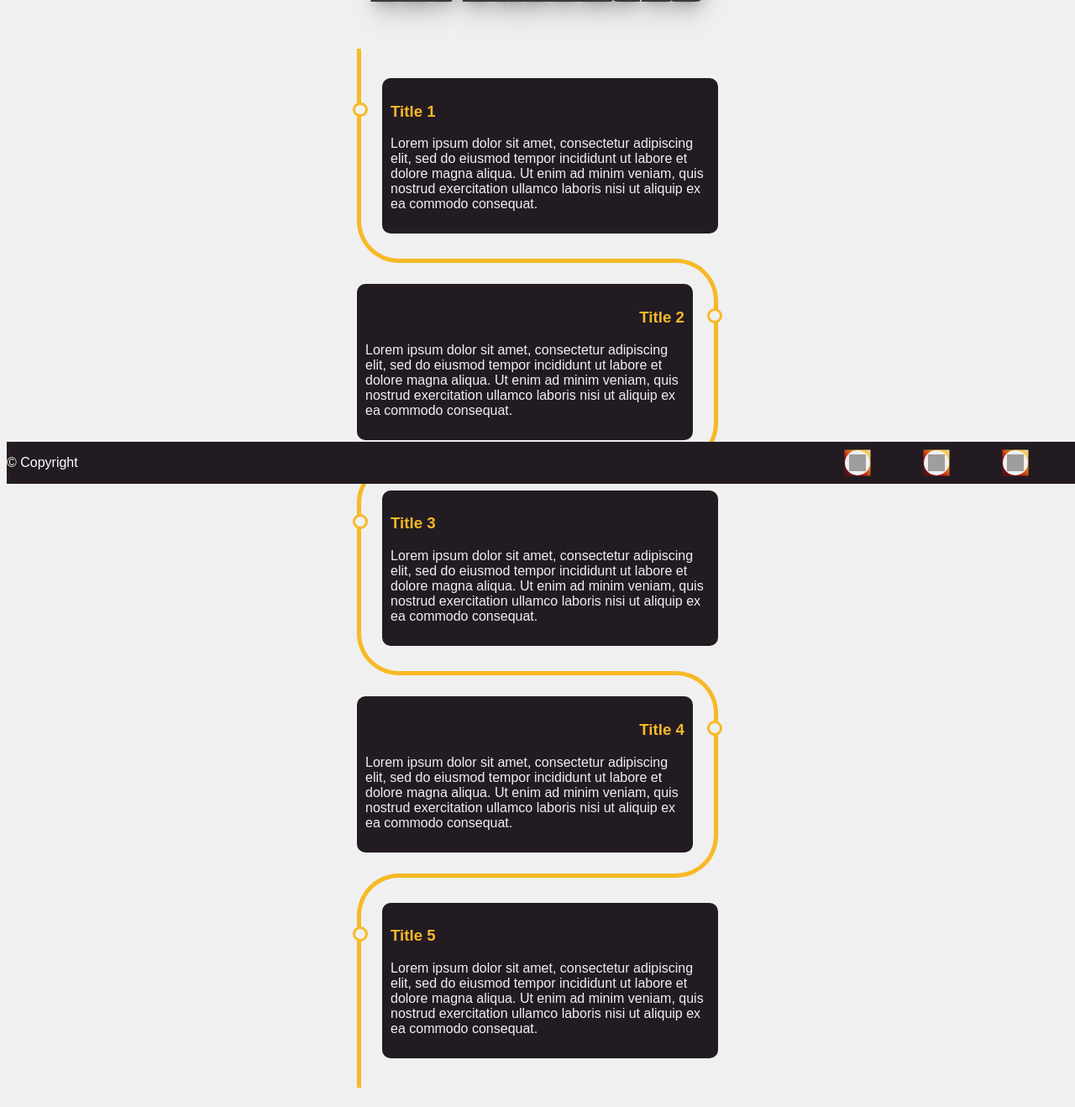
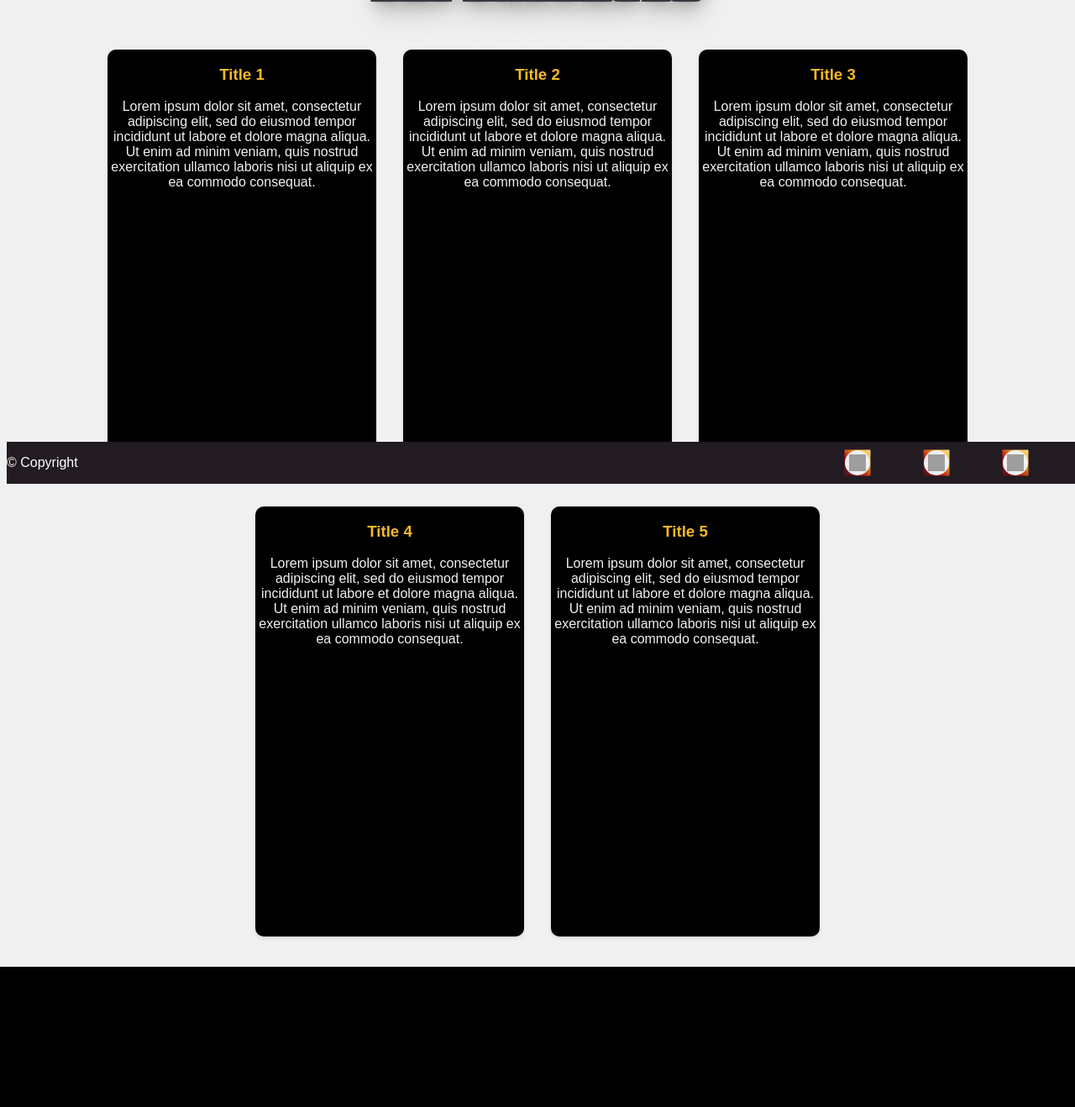
Before and after one commit to WildCodeSchool/2023-03-remote-fr-php-projet-iron-man, a PHP site: page /page_experience.php in a window 1280 px wide. Shown: the part 224-1542 px from the top of the page at 84% size. After the commit the page ends 1375 px from the top, so only its background shows below. Run offline with PHP 8.4, Linux system fonts and the light colour scheme; grey boxes are pictures that could not be loaded.

Commit message:
changement sur mes différentes pages pour le responsive AG

```diff
--- a/assets/css/page_experience.css
+++ b/assets/css/page_experience.css
@@ -10,6 +10,7 @@
     margin-top: 10rem;
 }
 
+@media (max-width: 651px) {
     section {
         background: var(--bg-color);
     }
@@ -48,7 +49,7 @@ section {
         content: "";
         position: absolute;
         width: 50%;
-    border: solid #F7B926;
+        border: solid var(--yellow-color);
     }
 
     /* Setting the border of top, bottom, left */
@@ -89,15 +90,15 @@ section {
 
     /* Information about the timeline */
     .info {
-    background: #221B22;
-    color: #F0F0F0;
+        background: var(--black-color);
+        color: var(--bg-color);
         border-radius: 0.625em;
         padding: 0.625em;
     }
 
     /* Title of the card */
     .title {
-    color: #F7B926;
+        color: var(--yellow-color);
         position: relative;
     }
 
@@ -107,9 +108,9 @@ section {
         position: absolute;
         width: 0.625em;
         height: 0.625em;
-    background: #F0F0F0;
+        background: var(--bg-color);
         border-radius: 999px;
-    border: 3px solid #F7B926;
+        border: 3px solid var(--yellow-color);
     }
 
     /* text right if the card is even  */
@@ -126,7 +127,45 @@ section {
     .card:nth-child(even)>.info>.title::before {
         right: -45px;
     }
+}
 
-@media (min-width: 768px) {
+@media (min-width: 651px) {
+
+    :root {
+        box-sizing: border-box;
+        margin: 0;
+        padding: 0;
+    }
+
+    .outer {
+        display: flex;
+        flex-wrap: wrap;
+        justify-content: center;
+        align-items: center;
+        margin: 1.25rem;
+    }
+
+    .title {
+        color: var(--yellow-color);
+    }
+
+    .card {
+        color: var(--bg-color);
+        width: 20rem;
+        height: 30rem;
+        margin: 1rem;
+        background-color: var(--black-color);
+        border-radius: 0.625rem;
+        box-shadow: 0 0.125rem 0.25rem rgba(0, 0, 0, 0.1);
+        text-align: center;
+        padding-bottom: 2rem;
+    }
+
+    .info {
+        /* width: 100%;
+        height: 70%;
+        object-fit: cover;
+        border-top-left-radius: 0.625rem; */
 
     }
+}
--- a/page_experience.php
+++ b/page_experience.php
@@ -19,6 +19,8 @@
     <section>
       <div class="timeline">
         <div class="outer">
+          <div class="card_top">
+          </div>
           <div class="card">
             <div class="info">
               <h3 class="title">Title 1</h3>
```
Lines whose indentation alone changed are shown as unchanged.
